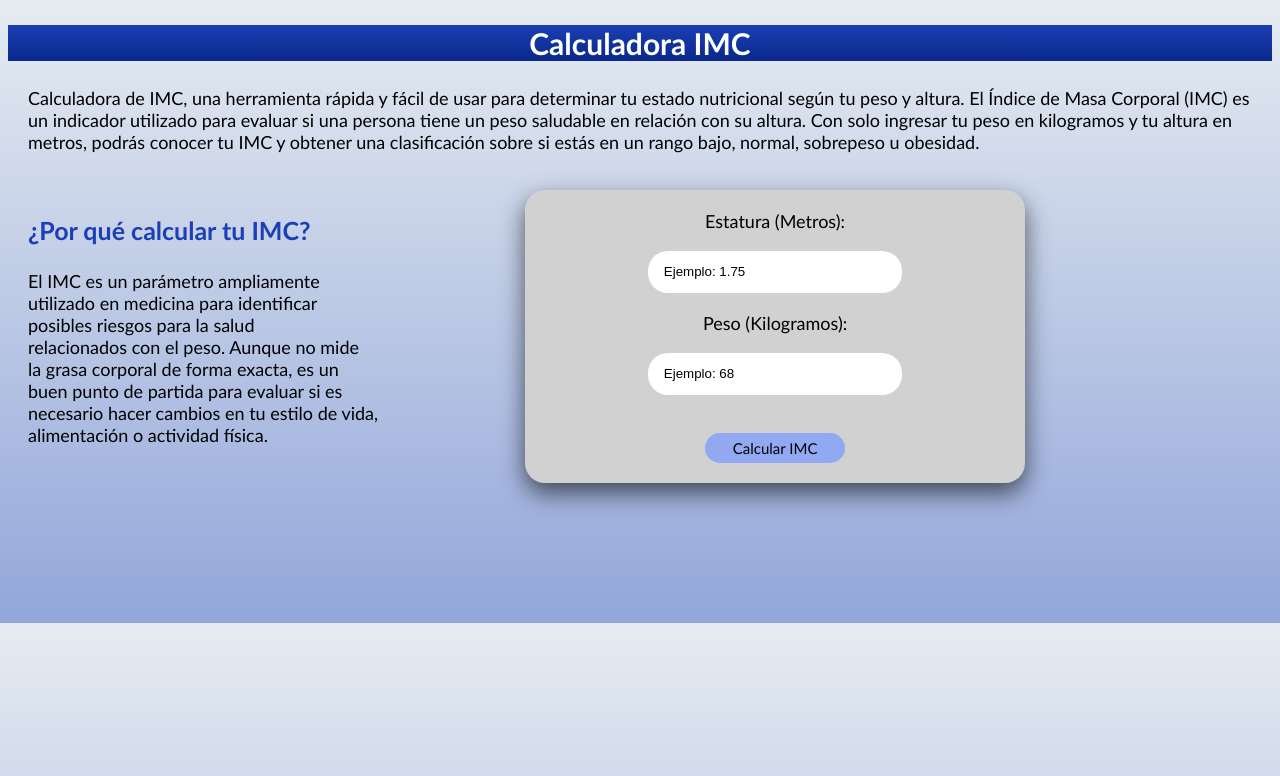
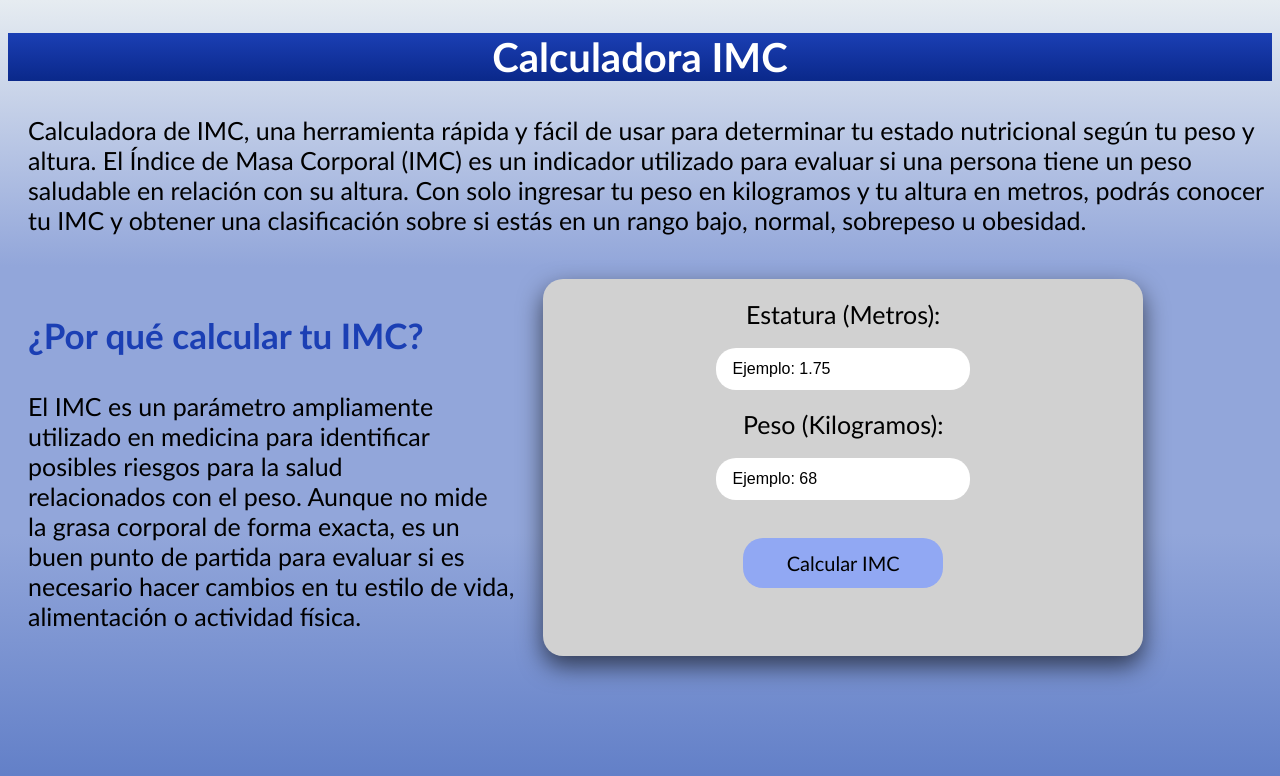
Before and after one commit to davidoberst/Calculadora-IMC, a plain HTML site: page index.html in a window 1280 px wide. Drawn offline with Linux system fonts and the light colour scheme.

Commit message:
styles.css

```diff
--- a/styles.css
+++ b/styles.css
@@ -1,12 +1,11 @@
-
 /* Calculadora IMC-by: davidoberst*/
 
 
 body{
 
 
-    background: linear-gradient(to bottom, rgb(230, 236, 241), rgb(146, 166, 218) );
-
+    background: linear-gradient(to bottom, rgb(230, 236, 241), rgb(146, 166, 218),rgb(146, 166, 218), rgb(94, 124, 198) );
+    background-attachment: fixed;
 font-family: 'Trebuchet MS', 'Lucida Sans Unicode', 'Lucida Grande', 'Lucida Sans', Arial, sans-serif;
 
 
@@ -21,7 +20,7 @@ text-align: center;
 background: linear-gradient(to bottom,  rgb(27, 63, 180),  rgb(10, 40, 138) );
 color: rgb(255, 255, 255);
 
-font-size: 30px;
+font-size: 40px;
 font-weight: bold;
 
 
@@ -36,6 +35,7 @@ font-weight: bold;
 
     padding-bottom: 100px;
 
+
 }
 
 
@@ -46,7 +46,7 @@ font-weight: bold;
 
 padding: 20px;
 
- width: 500px;
+ width: 600px;
 
 background-color: rgb(209, 209, 209);
 text-align: center;
@@ -62,14 +62,14 @@ box-sizing: border-box
 color: black;
 background-color: rgb(145, 168, 243);
 border-radius: 20px;
-width: 140px;
-height: 30px;
-font-size: 15px;
+width: 200px;
+height: 50px;
+font-size: 20px;
 font-family: 'Trebuchet MS', 'Lucida Sans Unicode', 'Lucida Grande', 'Lucida Sans', Arial, sans-serif;
 cursor: pointer;
 border: none;
 transition: background-color 0.3s ease;
-
+font-weight: 1px;
 
 }
 
@@ -88,7 +88,7 @@ transition: background-color 0.3s ease;
 
     margin-left: 20px;
     padding-top: 1px;
-    font-size: 18px;
+    font-size: 25px;
 
 
 
@@ -98,7 +98,7 @@ transition: background-color 0.3s ease;
 
 .title1{
     color: rgb(27, 63, 180);;
-font-size: 25px;
+font-size: 35px;
 
 font-weight: bold;
 
@@ -114,7 +114,7 @@ font-weight: bold;
 
     margin-left: 20px;
     padding-top: 0px;
-    font-size: 18px;
+    font-size: 25px;
 
 
 
@@ -151,6 +151,7 @@ border: none;
 
 color: rgb(0, 0, 0);
 padding-left: 10px;
+font-size: 16px;
 
 
 
@@ -191,3 +192,11 @@ font-weight: bold;
 
 
 }
+
+
+
+.label_estatura, .label_peso{
+
+    font-size: 25px;
+
+}
```
